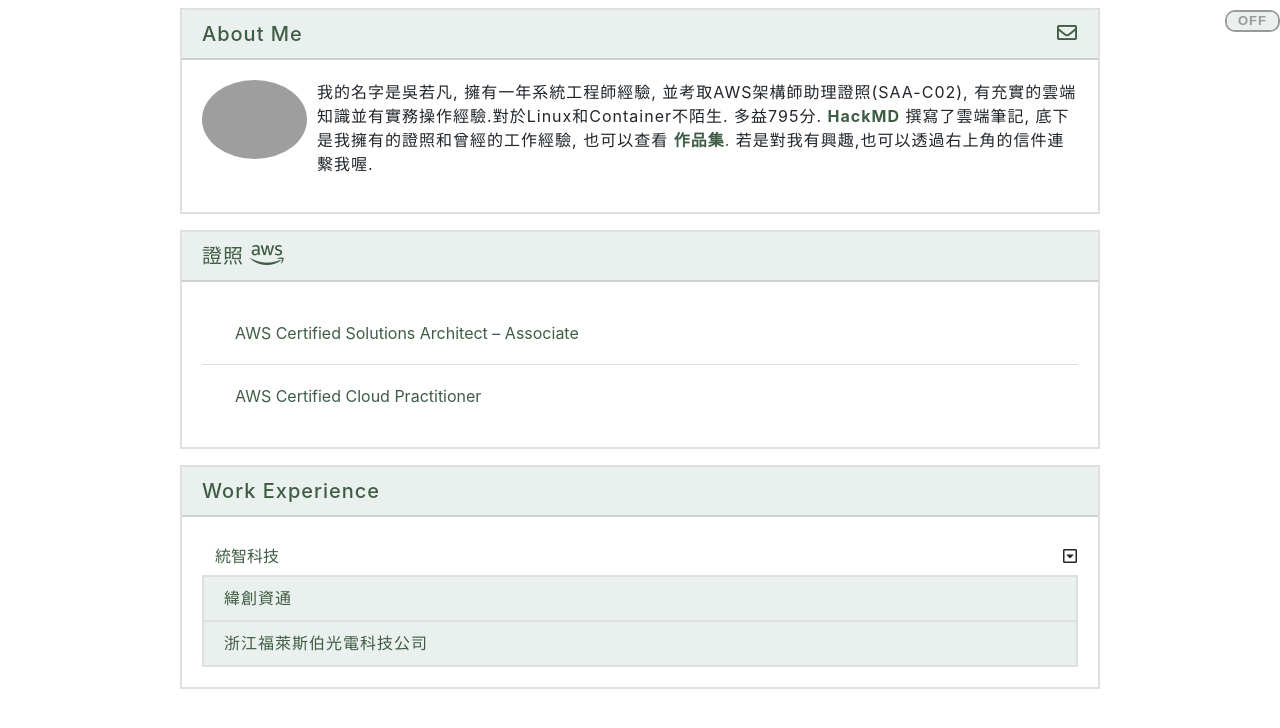
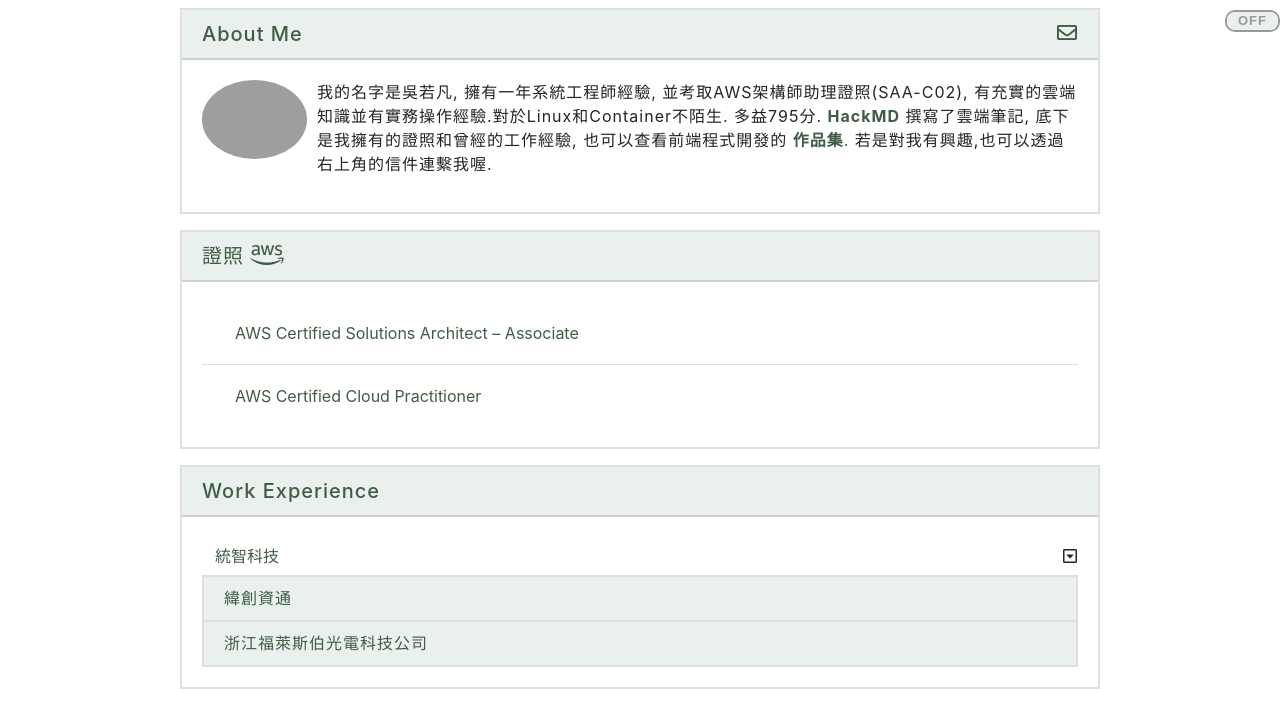
Before and after one commit to fan630/newResume, a website: page index.html in a window 1280 px wide. Drawn offline with nearby package versions, Linux system fonts and the light colour scheme; grey boxes are pictures that could not be loaded; a web font is replaced by a local one.

Commit message:
revise introduce for fronted

```diff
--- a/index.html
+++ b/index.html
@@ -76,7 +76,7 @@
                         >
                         <strong>Hexo</strong>
                         </a> -->
-                        撰寫了雲端筆記, 底下是我擁有的證照和曾經的工作經驗, 也可以查看
+                        撰寫了雲端筆記, 底下是我擁有的證照和曾經的工作經驗, 也可以查看前端程式開發的
                         <a
                             href="https://fan630.github.io/Collection/index.html"
                             target="_blank"
```
